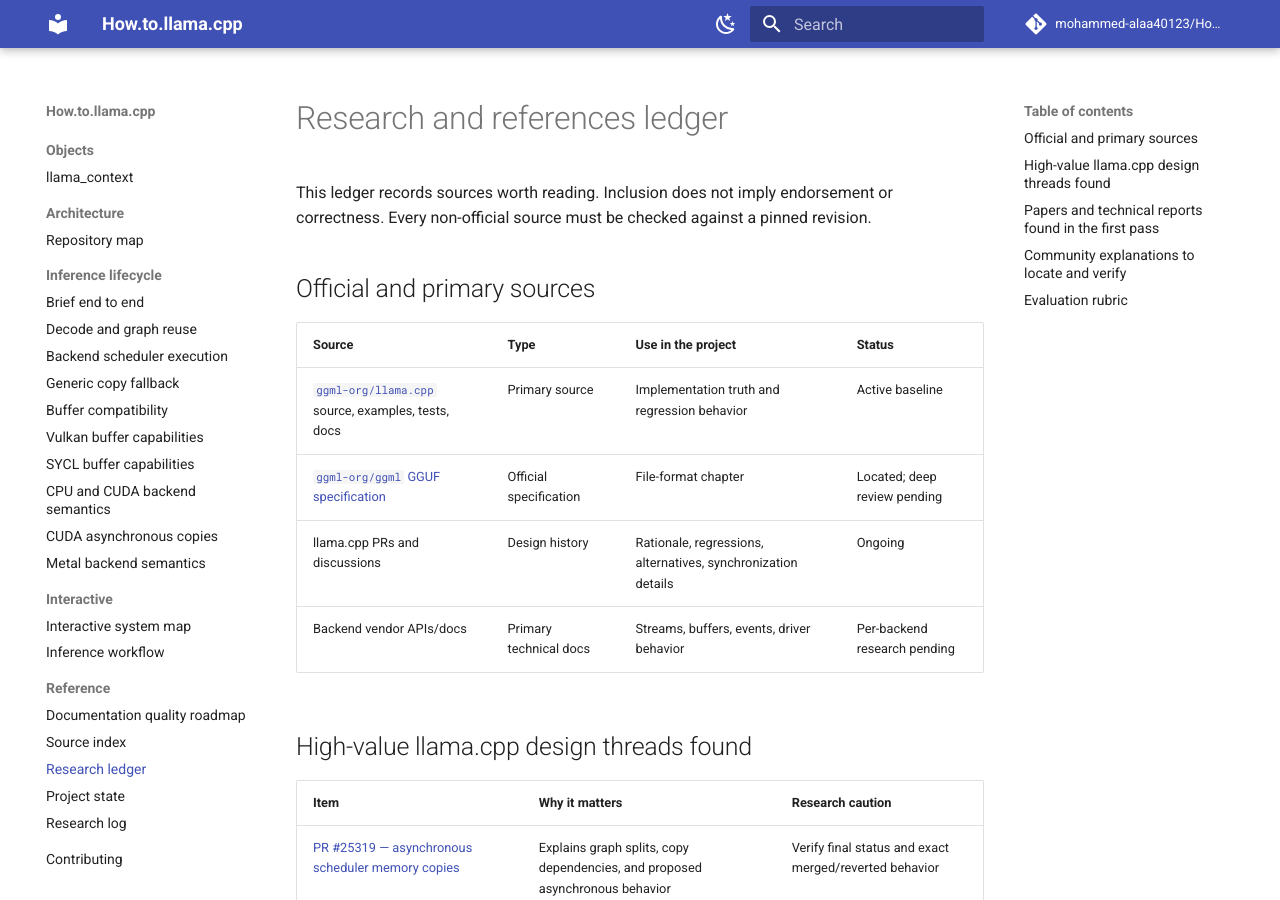
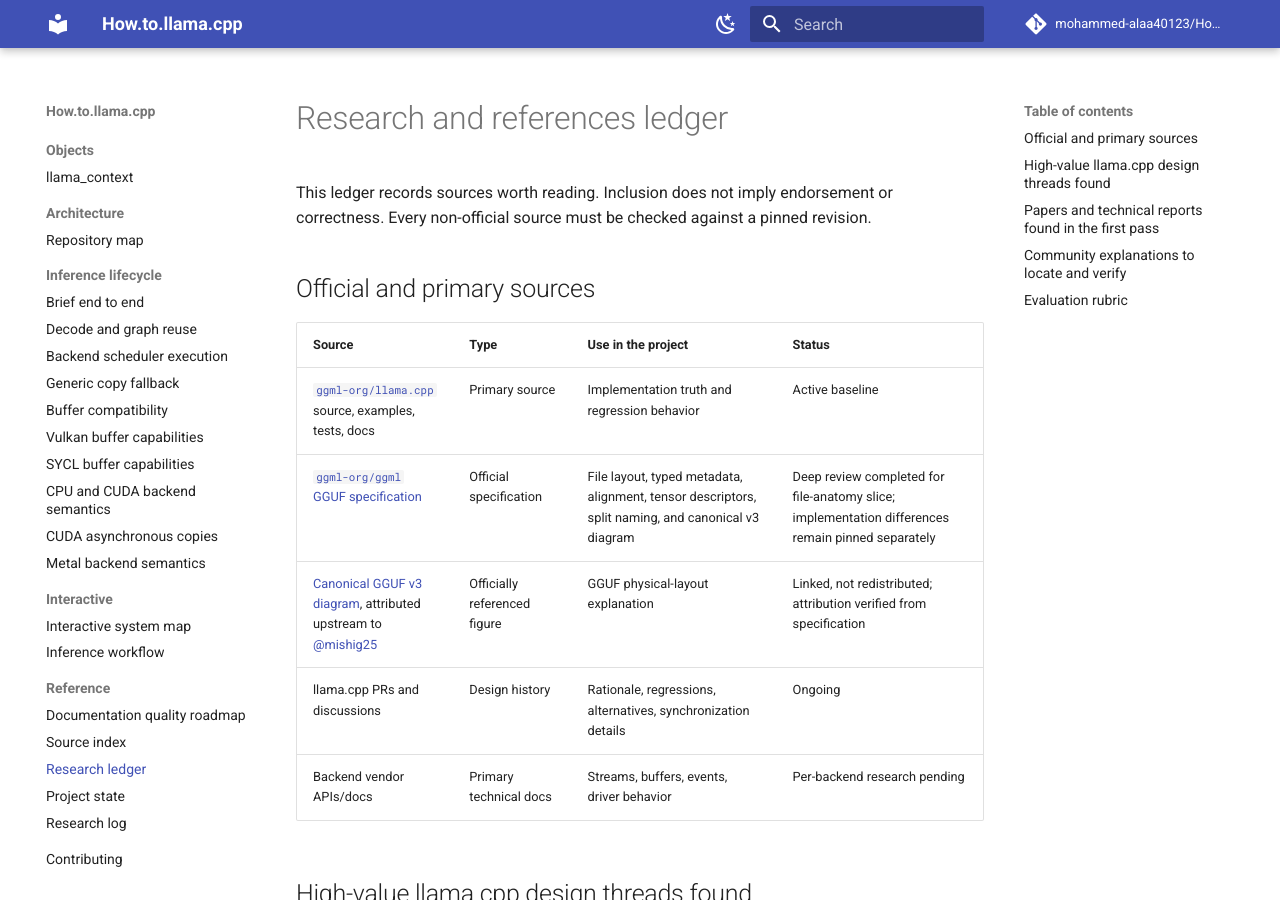
Before and after one commit to mohammed-alaa40123/How.to.llama.cpp, an MkDocs documentation site: the page built from docs/reference/research-ledger.md, in a window 1280 px wide and 900 px high. Built offline with MkDocs 1.6.1 and Material for MkDocs 9.7.7, drawn with Linux system fonts in a browser that asks for light colours; comment, search, counter and statistics services are not loaded.

Commit message:
docs: mark GGUF specification reviewed

```diff
--- a/docs/reference/research-ledger.md
+++ b/docs/reference/research-ledger.md
@@ -7,7 +7,8 @@
 | Source | Type | Use in the project | Status |
 |---|---|---|---|
 | [`ggml-org/llama.cpp`](https://github.com/ggml-org/llama.cpp) source, examples, tests, docs | Primary source | Implementation truth and regression behavior | Active baseline |
-| [`ggml-org/ggml` GGUF specification](https://github.com/ggml-org/ggml/blob/master/docs/gguf.md) | Official specification | File-format chapter | Located; deep review pending |
+| [`ggml-org/ggml` GGUF specification](https://github.com/ggml-org/ggml/blob/master/docs/gguf.md) | Official specification | File layout, typed metadata, alignment, tensor descriptors, split naming, and canonical v3 diagram | Deep review completed for file-anatomy slice; implementation differences remain pinned separately |
+| [Canonical GGUF v3 diagram](https://github.com/ggerganov/ggml/assets/1991296/c3623641-3a1d-408e-bfaf-1b7c4e16aa63), attributed upstream to [@mishig25](https://github.com/mishig25) | Officially referenced figure | GGUF physical-layout explanation | Linked, not redistributed; attribution verified from specification |
 | llama.cpp PRs and discussions | Design history | Rationale, regressions, alternatives, synchronization details | Ongoing |
 | Backend vendor APIs/docs | Primary technical docs | Streams, buffers, events, driver behavior | Per-backend research pending |
 
```
